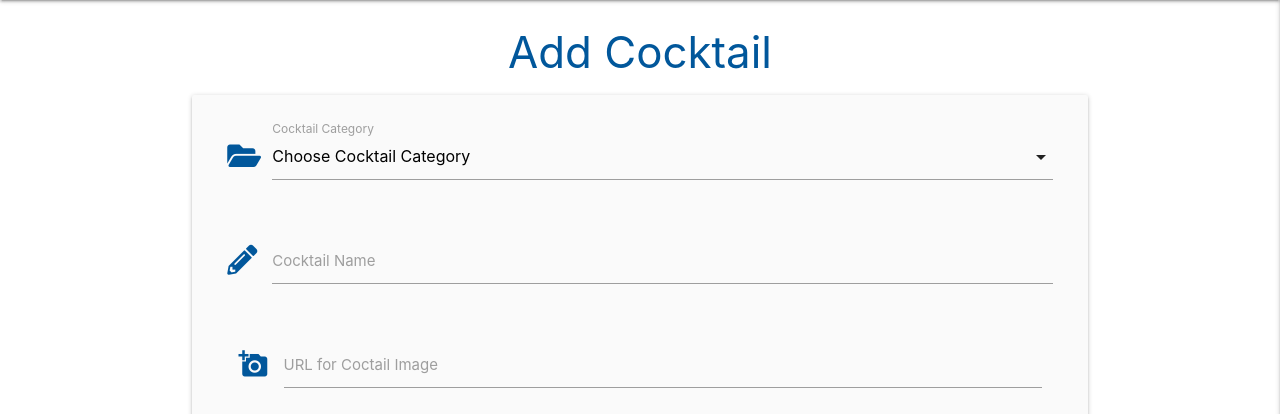
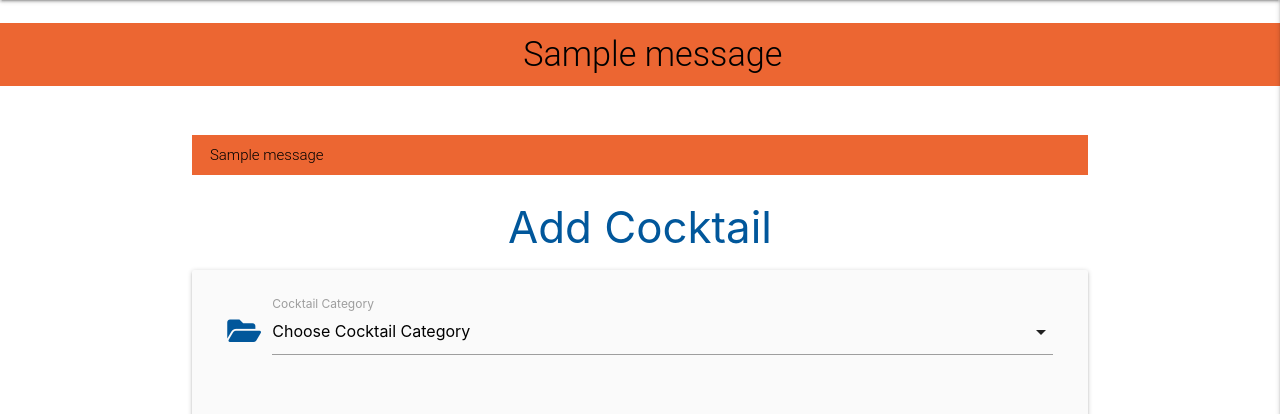
Before and after one commit to amorawskanew/MilestoneProject3-Anna, a Flask app: page /add_coctail in a window 1280 px wide. Shown: the part 64-478 px from the top of the page. Run offline with Flask 2, Linux system fonts and the light colour scheme; one stand-in notice (Sample message) is shown; a database or web service that is not in the repository returns one stand-in record (values such as "Sample title"); some libraries are stand-ins or nearby versions.

Commit message:
commit changes

```diff
--- a/app.py
+++ b/app.py
@@ -1,5 +1,5 @@
 import os
-from flask import Flask, render_template, request, url_for, flash,redirect
+from flask import Flask, render_template, request, url_for, flash, redirect
 from flask_pymongo import PyMongo
 from pymongo import MongoClient
 from bson.objectid import ObjectId
@@ -75,17 +75,15 @@ def add_coctail():
 
         }
 
-
-
         mongo.db.coctails.insert_one(coctail)
-        flash("Task Successfully Added")
+        flash("New Cocktail Successfully Added")
         return redirect(url_for("get_coctail"))
 
     categories = mongo.db.categories.find().sort("category_name", 1)
     return render_template("addcoctail.html",  categories=categories)
 
 
-# inserts new cocktail
+# route to insert new cocktail
 @app.route('/insert_coctail', methods=['GET', 'POST'])
 def insert_coctail():
     coctails =  mongo.db.coctails
@@ -113,7 +111,7 @@ def edit_coctail(coctail_id):
             "notes": request.form.get("notes"),
         }
         mongo.db.coctails.update_one({"_id": ObjectId(coctail_id)}, {"$set": submit})
-        flash("Task Successfully Updated")
+        flash("Cocktail Information Successfully Updated")
         return redirect(url_for("show_coctail", coctail_id=coctail_id))
 
     coctail = mongo.db.coctails.find_one({"_id": ObjectId(coctail_id)})
@@ -134,11 +132,11 @@ def show_coctail(coctail_id):
 
 
 
- # Removew cocktail
+ # Remove cocktail
 @app.route("/delete_coctail/<coctail_id>", methods=["GET", "POST"])
 def delete_coctail(coctail_id):
     mongo.db.coctails.remove({"_id": ObjectId(coctail_id)})
-    flash("Task Successfully Deleted")
+    flash("Cocktail Successfully Deleted")
     return redirect(url_for("get_coctail"))
 
 
--- a/static/css/style.css
+++ b/static/css/style.css
@@ -1,7 +1,7 @@
 @import url("https://fonts.googleapis.com/css?family=Anton:300,400,500,600,700|Poppins:100,200,300,400,500,600,700");
 
 
-/* Nav Bar */
+/* .....................................................Nav Bar */
 
 .brand-logo-center{
     margin-left: 10px;
@@ -25,8 +25,9 @@
     text-shadow: 2px 2px 2px rgba(0, 0, 0, 0.5);
 }
 
-/* styling cocktail category names on cards for home.html page*/
+/* .........................................................home.html  */
 
+/* styling cocktail category names on home.html cards */
 div.card-content p {
 font-size: large;
 }
@@ -34,8 +35,17 @@ font-size: large;
 div.home-page-intro p {
 font-size: large;
 }
-/* make images in card same size on all cocktails and category page*/
 
+/* ............................................ allcoctail.html, coctail_by_category.html */
+
+/* styling cocktail category names on allcoctail.html cards */
+span.all-coctail-name {
+    text-transform: uppercase;
+    font-family: "Poppins", sans-serif;
+    font-size: 1.3em;
+}
+
+/* making card images the same size on allcoctails.html and coctail_by_category.html */
 img.image-size {
   float: left;
   width: 100px;
@@ -43,26 +53,17 @@ img.image-size {
   object-fit: cover;
 }
 
-/* styling cocktail names on cards for allcoctail.html page*/
-span.all-coctail-name {
-    text-transform: uppercase;
-    font-family: "Poppins", sans-serif;
-    font-size: 1.3em;
-}
-
-/* positioning button  on allcocktails.html  and coctails_by_category.html cards */
-
+/* positioning card button on allcocktails.html  and coctails_by_category.html */
 .view_cocktail_buttons{
     min-height: 40px;
 }
 
-/* button to view cocktail on coctails_by_category.html s */
-
+/* button to view cocktail on coctails_by_category.html */
 .view_cocktail_buttons_category {
     min-height: 60px;
 }
 
-/* showcoctail.html page styling */
+/*.................................................. showcoctail.html page styling */
 
 div.style-card {
 
@@ -75,8 +76,8 @@ div.style-card {
   width: 100%;
   height: auto;
 }
+
 /* styling coctktail category on showcoctail.html*/
-
 .category-name {
   text-transform: capitalize;
   font-family: "Poppins", sans-serif;
@@ -85,7 +86,6 @@ div.style-card {
 }
 
 /* styling coctktail name on showcoctail.html*/
-
 .coctail-name {
   text-transform: uppercase;
   font-family: "Poppins", sans-serif;
@@ -93,8 +93,15 @@ div.style-card {
   font-style: italic;
 }
 
-
-/* Footer */
+/*........................................................... .flash-messages */
+.flash-messages{
+    padding: 1% 0% 1% 2%;
+    background-color:  #EC6632;
+    color: #000000;
+    font-family: "Roboto", sans-serif;
+    font-weight: 300;
+}
+/*........................................................... Footer */
 
 
 body {
--- a/templates/addcoctail.html
+++ b/templates/addcoctail.html
@@ -1,5 +1,14 @@
 {% extends "base.html" %}
 {% block content %}
+
+<!--Allows flash messages to be displayed at the top of the screen-->
+{% with messages = get_flashed_messages() %}
+    {% if messages %}
+        {% for msg in messages %}
+            <p class="flash-messages" id="current-message">{{ msg }}</p>
+        {% endfor %}
+    {% endif %}
+{% endwith %}
 
     <h3 class="light-blue-text text-darken-4 center-align">Add Cocktail</h3>
 
--- a/templates/base.html
+++ b/templates/base.html
@@ -42,7 +42,18 @@
 		</ul>
 	</header>
 
-
+ <section>
+        <!-- flash messages -->
+        {% with messages = get_flashed_messages() %}
+            {% if messages %}
+                {% for message in messages %}
+                    <div class="row flashes">
+                        <h4 class="flash-messages center-align">{{ message }}</h4>
+                    </div>
+                {% endfor %}
+            {% endif %}
+        {% endwith %}
+    </section>
 <!-- content -->
 <main>
     <div class="container">
```
